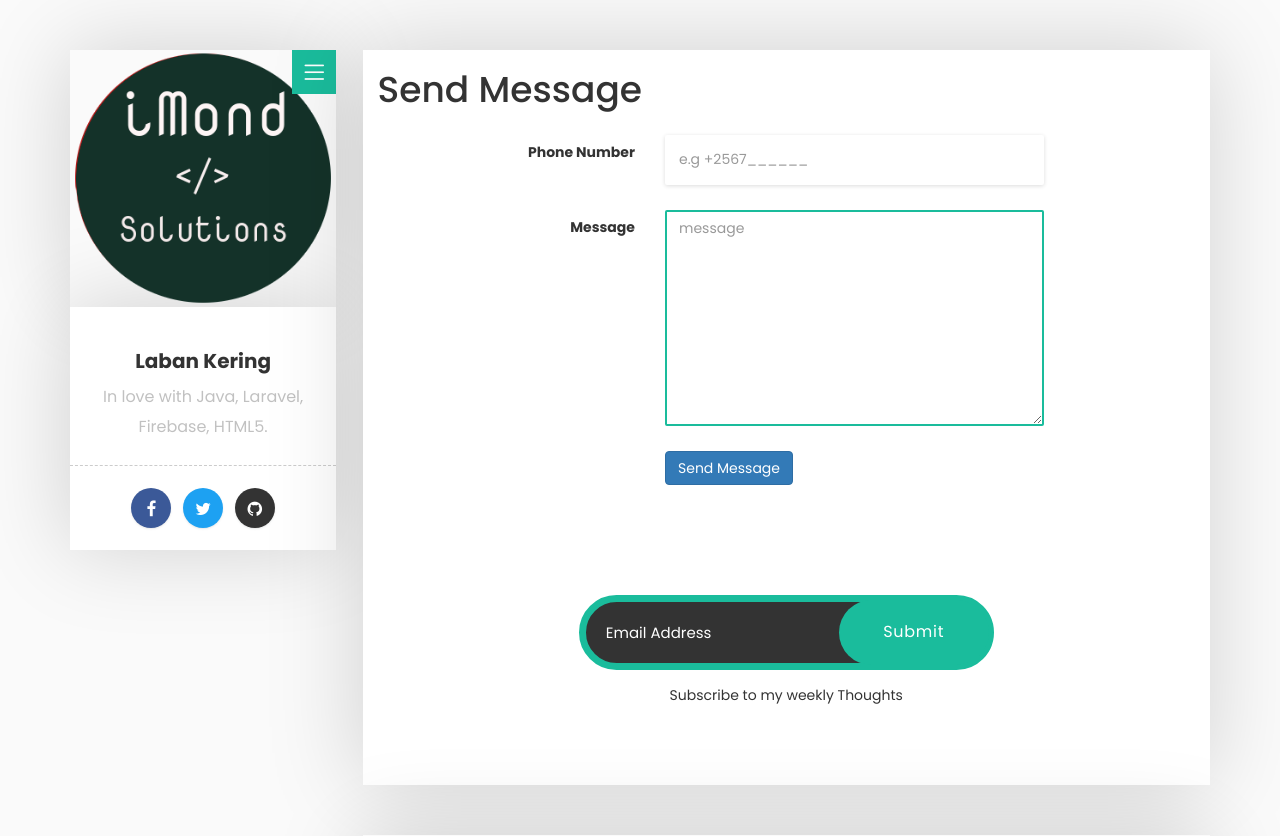
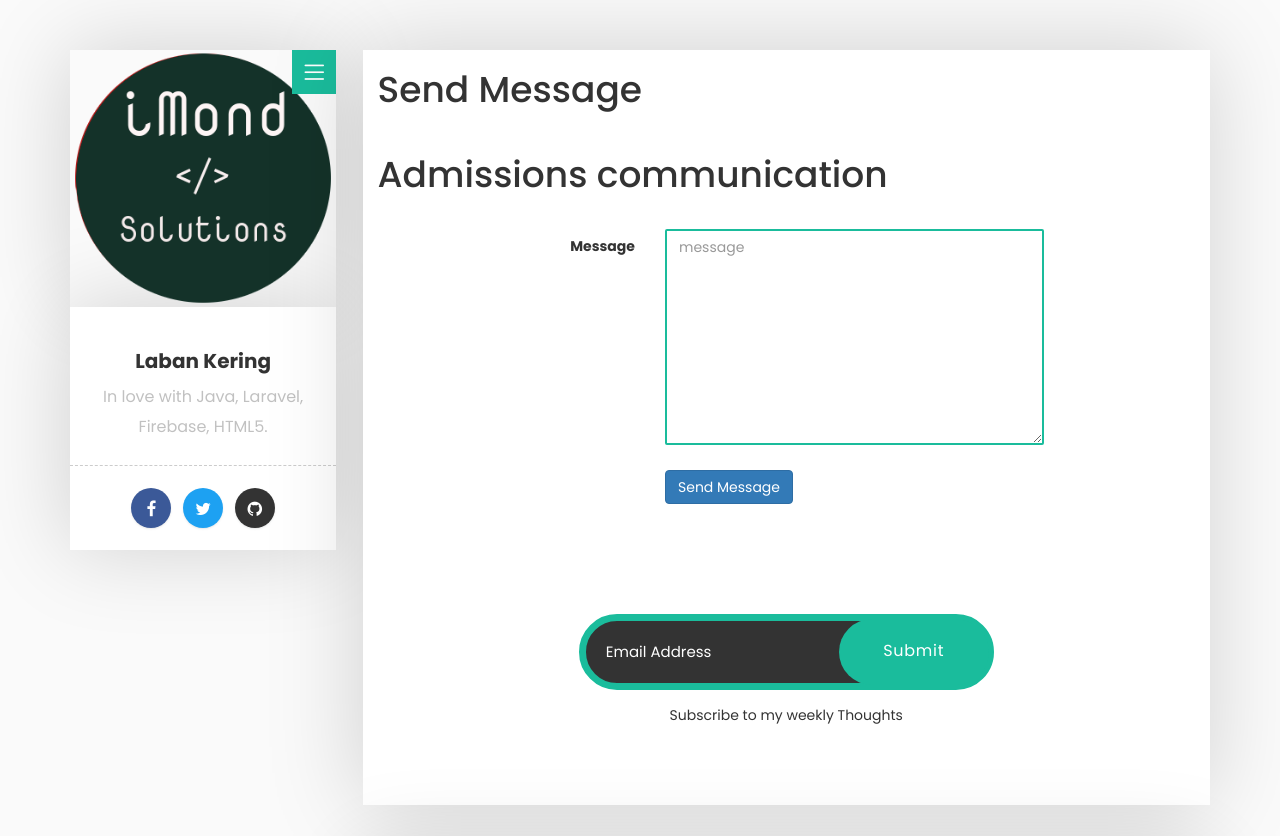
Before and after one commit to mondeer/imond, a Laravel app: page /imond/sms in a window 1280 px wide. Shown: the top 836 px of the page. Run offline with Laravel 8, Linux system fonts and the light colour scheme; settings files or empty folders that the repository lacks are supplied; some libraries are stand-ins or nearby versions.

Commit message:
removed input on contact

```diff
--- a/resources/views/sms/index.blade.php
+++ b/resources/views/sms/index.blade.php
@@ -6,13 +6,7 @@
       <form class="form-horizontal" role="form" method="POST" action="{{ url('/imond/sms') }}">
           {{ csrf_field() }}
         <div class="form-group">
-            <label for="tel" class="col-md-4 control-label">Phone Number</label>
-
-            <div class="col-md-6">
-                <input id="tel" type="text" class="form-control" name="mobile"
-                       placeholder="e.g +2567______" required>
-            </div>
-
+            <h1>Admissions communication</h1>
         </div>
 
         <div class="form-group">
```
